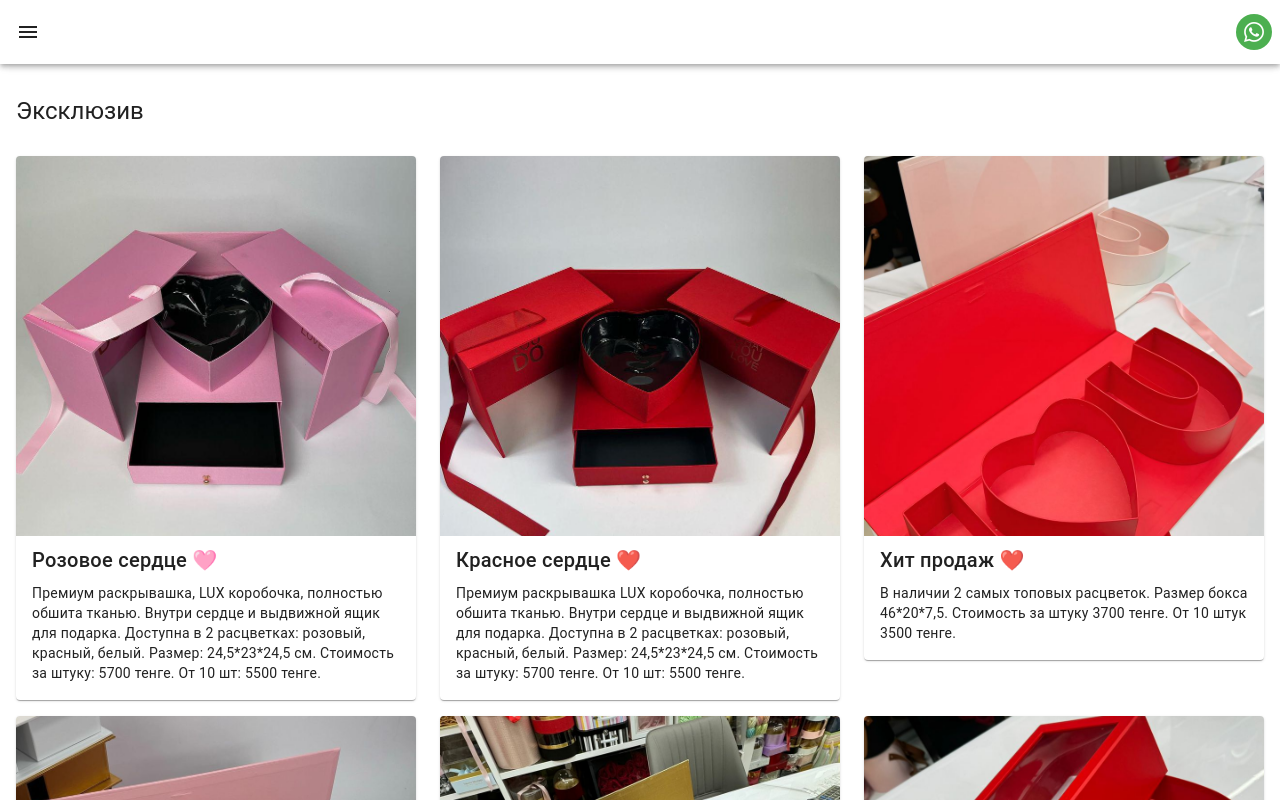
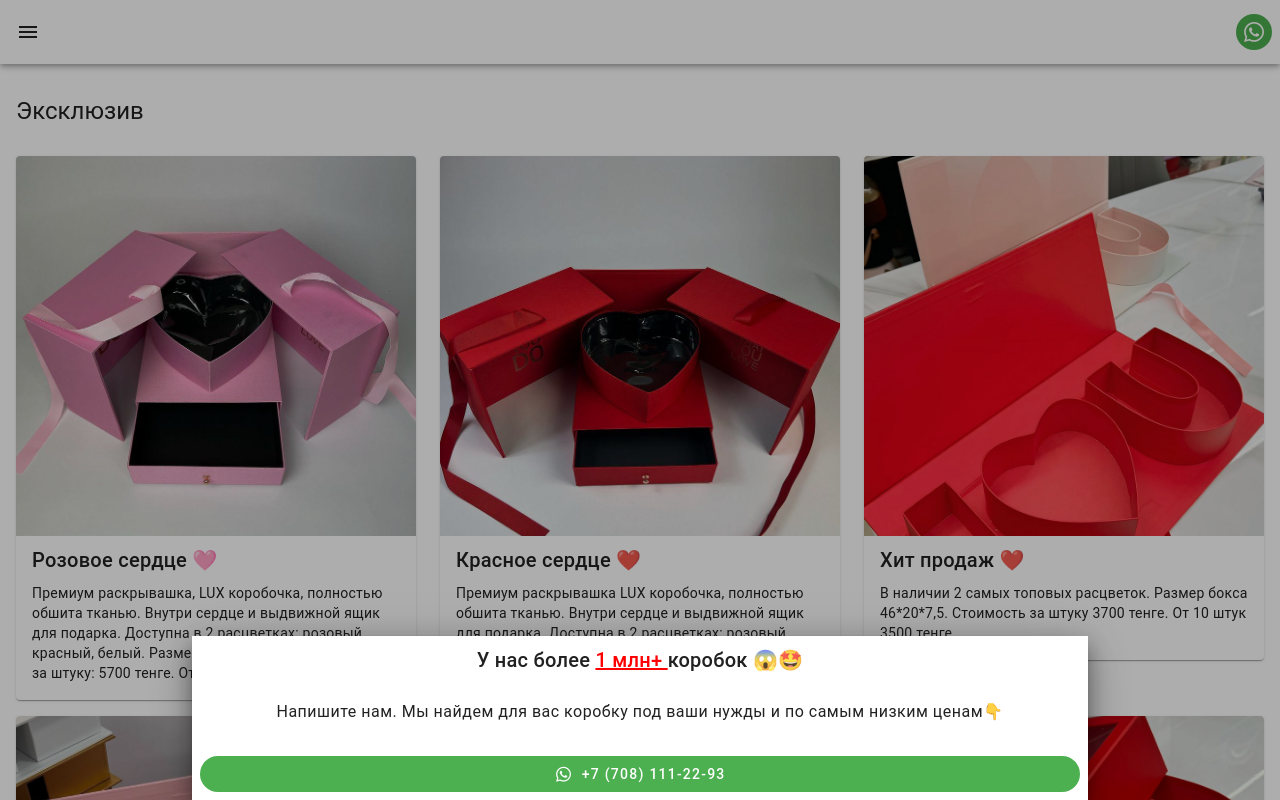
Before and after one commit to xalidevxx/korobka2.kz, a Nuxt app: page / in a window 1280 px wide. Shown: the top 800 px of the page. Built offline with nearby package versions, Linux system fonts and the light colour scheme.

Commit message:
feature: add bottom sheet

```diff
--- a/app/app.vue
+++ b/app/app.vue
@@ -39,6 +39,23 @@
 				<ProductCardGrid :products="section.data" />
 			</div>
 		</v-main>
+
+		<v-bottom-sheet v-model="sheet" inset>
+			<v-card align="center">
+				<v-card-title>
+					У нас более
+					<span style="color: red; text-decoration: underline"> 1 млн+ </span>
+					коробок 😱🤩
+				</v-card-title>
+				<v-card-text>
+					Напишите нам. Мы найдем для вас коробку под ваши нужды и по самым
+					низким ценам👇
+				</v-card-text>
+				<v-card-actions>
+					<WhatsAppButton />
+				</v-card-actions>
+			</v-card>
+		</v-bottom-sheet>
 	</v-app>
 </template>
 
@@ -73,6 +90,7 @@ const router = useRouter();
 const route = useRoute();
 
 const drawer = ref<boolean>(false);
+const sheet = ref<boolean>(true);
 const darkTheme = ref<boolean>(theme.global.current.value.dark);
 const menu = ref<ICategory[]>(categories);
 const queryParams = route.query['search'];
```
